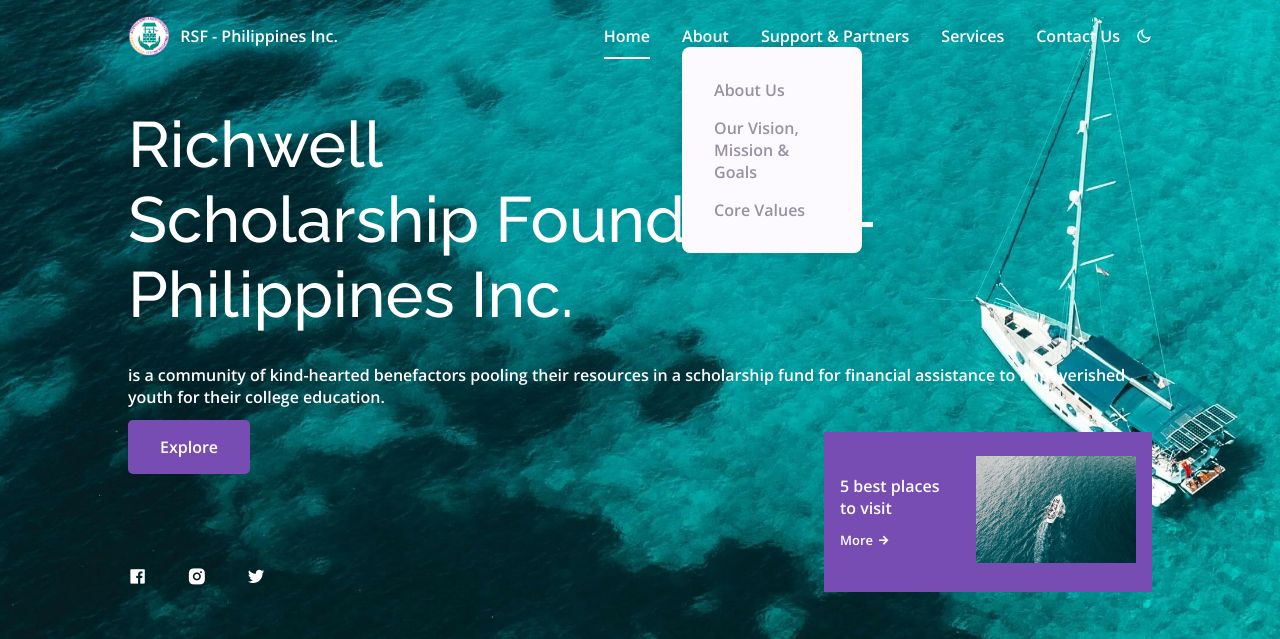
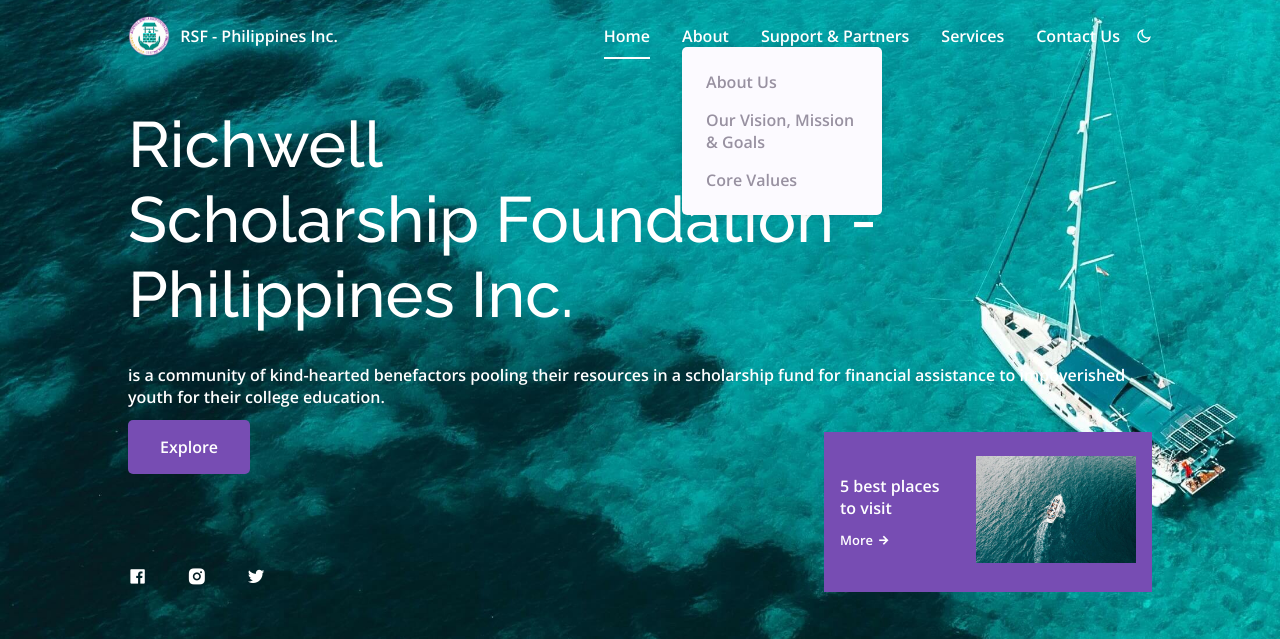
Before and after one commit to RSFPHILSINC/rsfphils, a PHP site: page / in a window 1280 px wide, after a click on "About". Shown: the top 639 px of the page. Run offline with PHP 8.4, Linux system fonts and the light colour scheme.

Commit message:
Update styles.css

```diff
--- a/assets/css/styles.css
+++ b/assets/css/styles.css
@@ -341,10 +341,10 @@ input {
   top: 100%;
   left: 0;
   background-color: var(--body-color);
-  padding: 1.5rem;
-  border-radius: 8px;
-  box-shadow: 0 0 14px rgba(0, 0, 0, 0.1);
-  min-width: 180px;
+  padding: 1rem;
+  border-radius: 5px;
+  box-shadow: 0 0 10px rgba(0, 0, 0, 0.1);
+  min-width: 200px; /* Adjust the width */
 }
 
 .show-dropdown {
@@ -374,11 +374,12 @@ input {
   }
 
   .dropdown-menu {
+    position: static;
     display: none;
-    position: static;
-    padding: 1.5rem;
-    min-width: 100%;
-}
+    padding: 1rem;
+    border-radius: 0;
+    box-shadow: none;
+  }
 
   .dropdown .show-dropdown {
     display: block;
```
